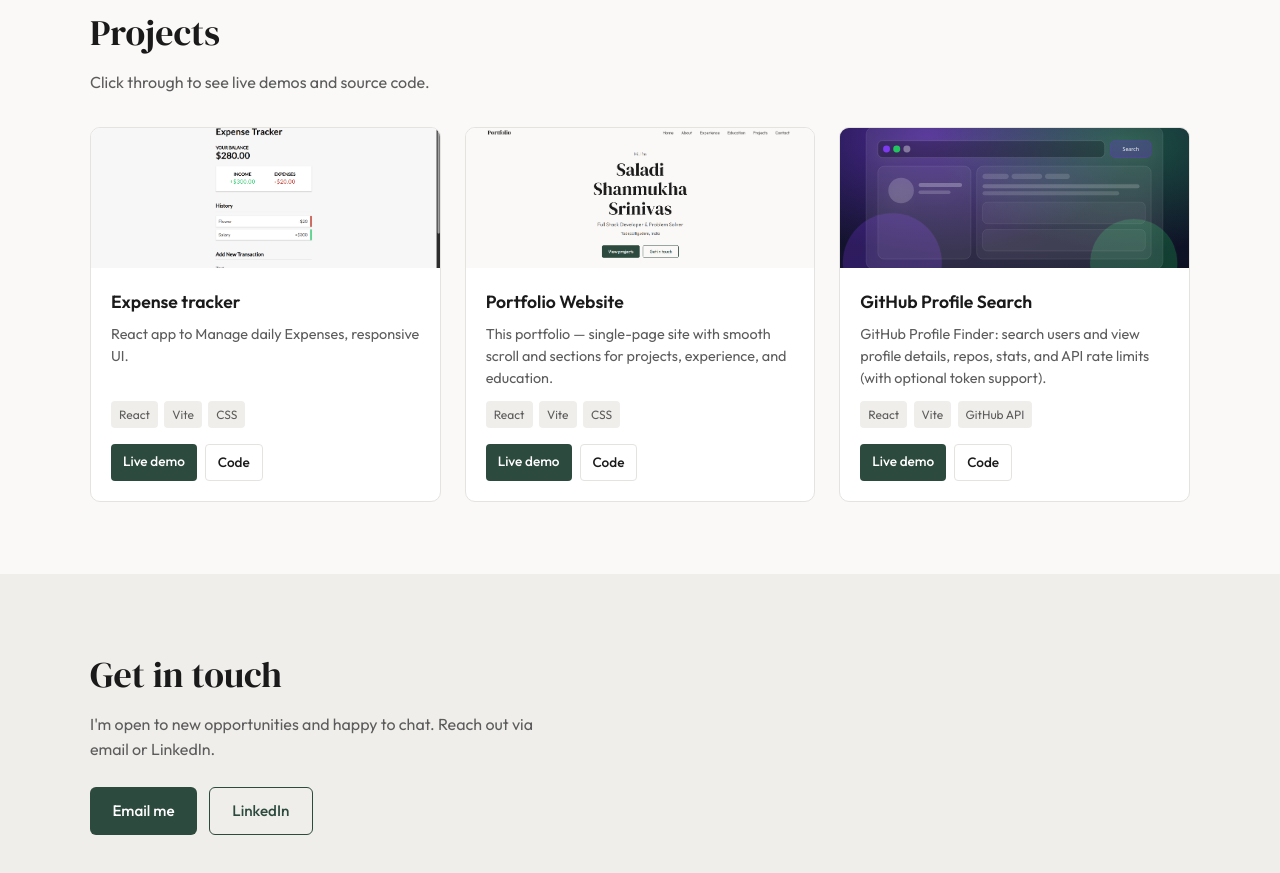
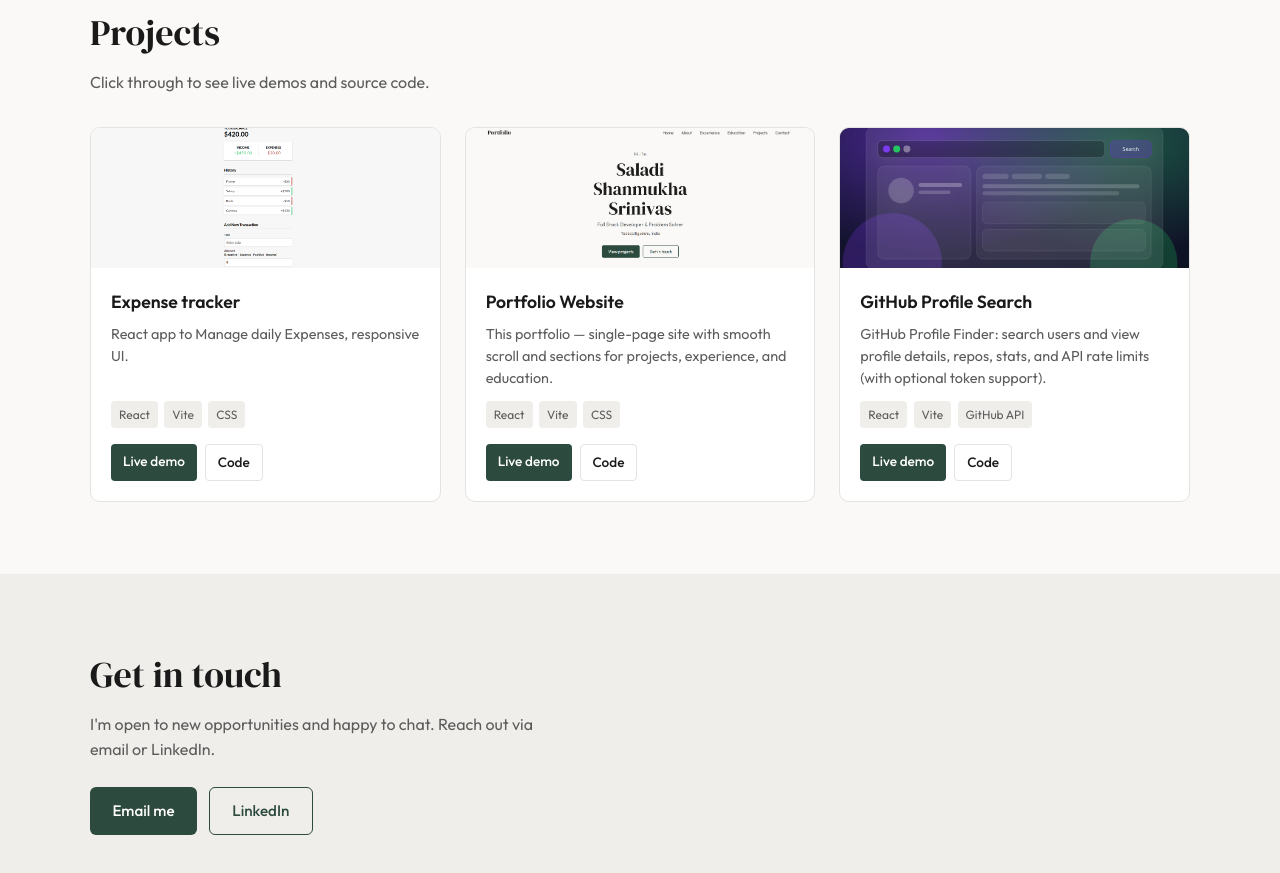
Before and after one commit to SHANMUKH-SRINIVAS/Web-Portfolio, a React (Vite) app: page / in a window 1280 px wide. Shown: the part 2000-2873 px from the top of the page. Built offline with nearby package versions, Linux system fonts and the light colour scheme.

Commit message:
port folio added

```diff
--- a/src/data.js
+++ b/src/data.js
@@ -54,7 +54,7 @@ export const projects = [
     tech: ['React', 'Vite', 'CSS'],
     liveUrl: 'https://expense-tracker-git-main-shanmukhs-projects-e5732eeb.vercel.app/',
     repoUrl: 'https://github.com/SHANMUKH-SRINIVAS/Expense-Tracker',
-    image: '/projects/Expensetracker.png', // optional: '/projects/news-app.png'
+    image: '/projects/ExpenseTracker.png', // optional: '/projects/news-app.png'
   },
   {
     id: 2,
@@ -63,7 +63,7 @@ export const projects = [
     tech: ['React', 'Vite', 'CSS'],
     liveUrl: 'https://web-portfolio-git-main-shanmukhs-projects-e5732eeb.vercel.app/',
     repoUrl: 'https://github.com/yourusername/portfolio',
-    image: '/projects/portfolio.png',
+    image: '/projects/Portfolio.png',
   },
   {
     id: 3,
```
Also changed, not shown: public/projects/ExpenseTracker.png.
